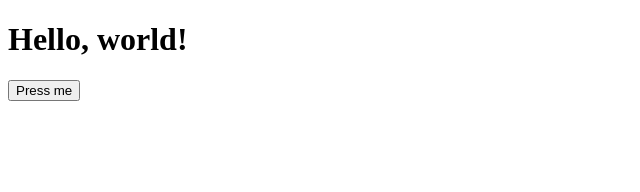
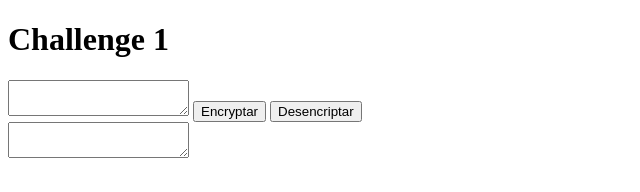
Before and after one commit to GianCarlos-91/oracle-challenge-1, a plain HTML site: page index.html in a window 1280 px wide. Shown: the whole page, without its empty margins (0-640 px from the left). Drawn offline with Linux system fonts and the light colour scheme.

Commit message:
se creo unj estilo base

```diff
--- a/index.html
+++ b/index.html
@@ -3,12 +3,19 @@
 <head>
   <meta charset="UTF-8" />
   <meta name="viewport" content="width=device-width, initial-scale=1.0" />
-  <title>Hello World</title>
+  <title></title>
   <link href='/style.css' rel='stylesheet'>
 </head>
 <body>
-  <h1>Hello, world!</h1>
-  <button onclick="console.log('hello');">Press me</button>
-  <script defer type="text/javascript" src="/main.js"></script>
+  <div class="Inputcontainer">
+    <h1>Challenge 1</h1>
+    <textarea id="Input"></textarea>
+    <button id="Encrypt">Encryptar</button>
+    <button id="Decrypt">Desencriptar</button>
+  </div>
+  <div>
+    <textarea id="Output" readonly></textarea>
+  </div>
+  <script type='module' src='/main.js'></script>
 </body>
 </html>
```
